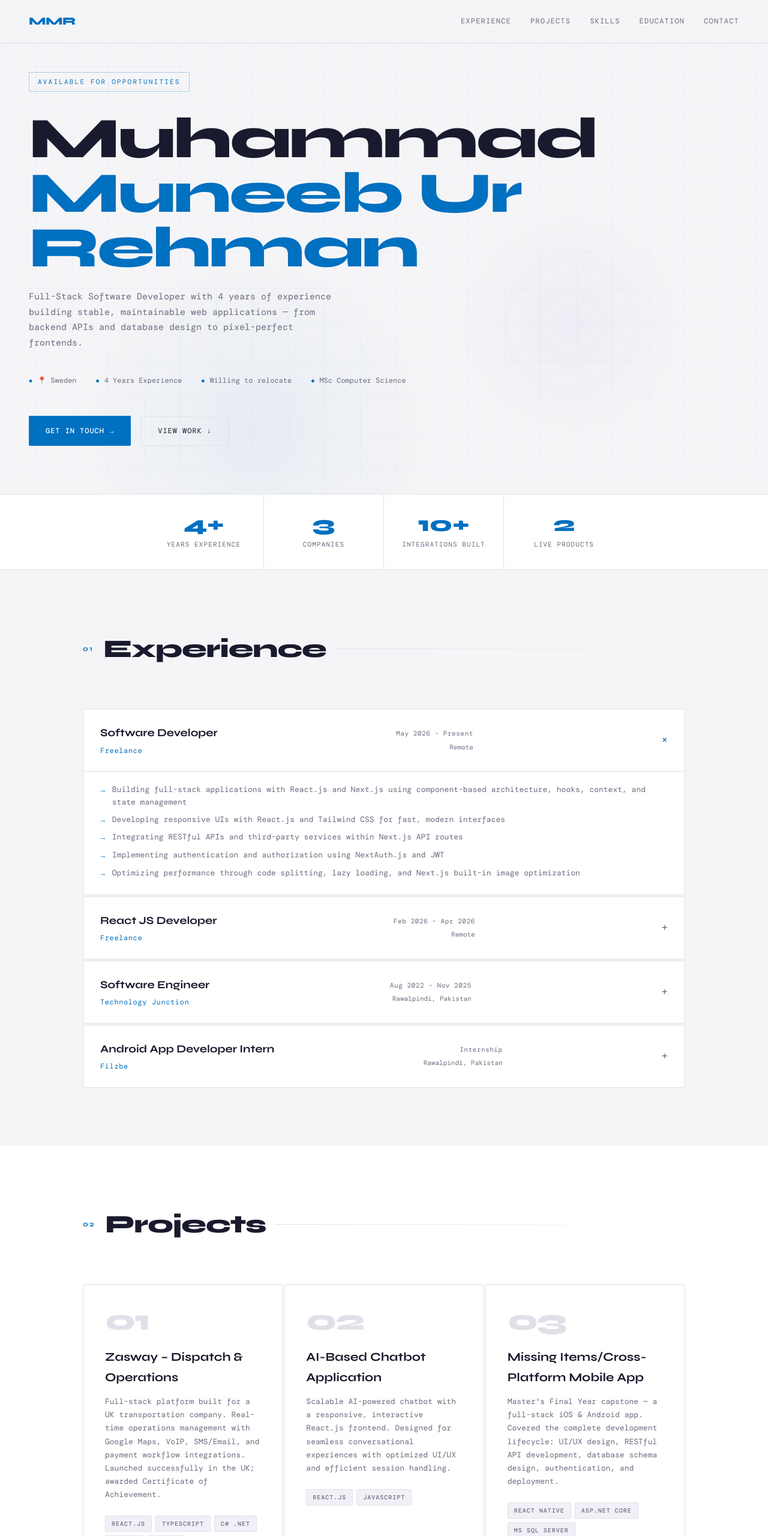
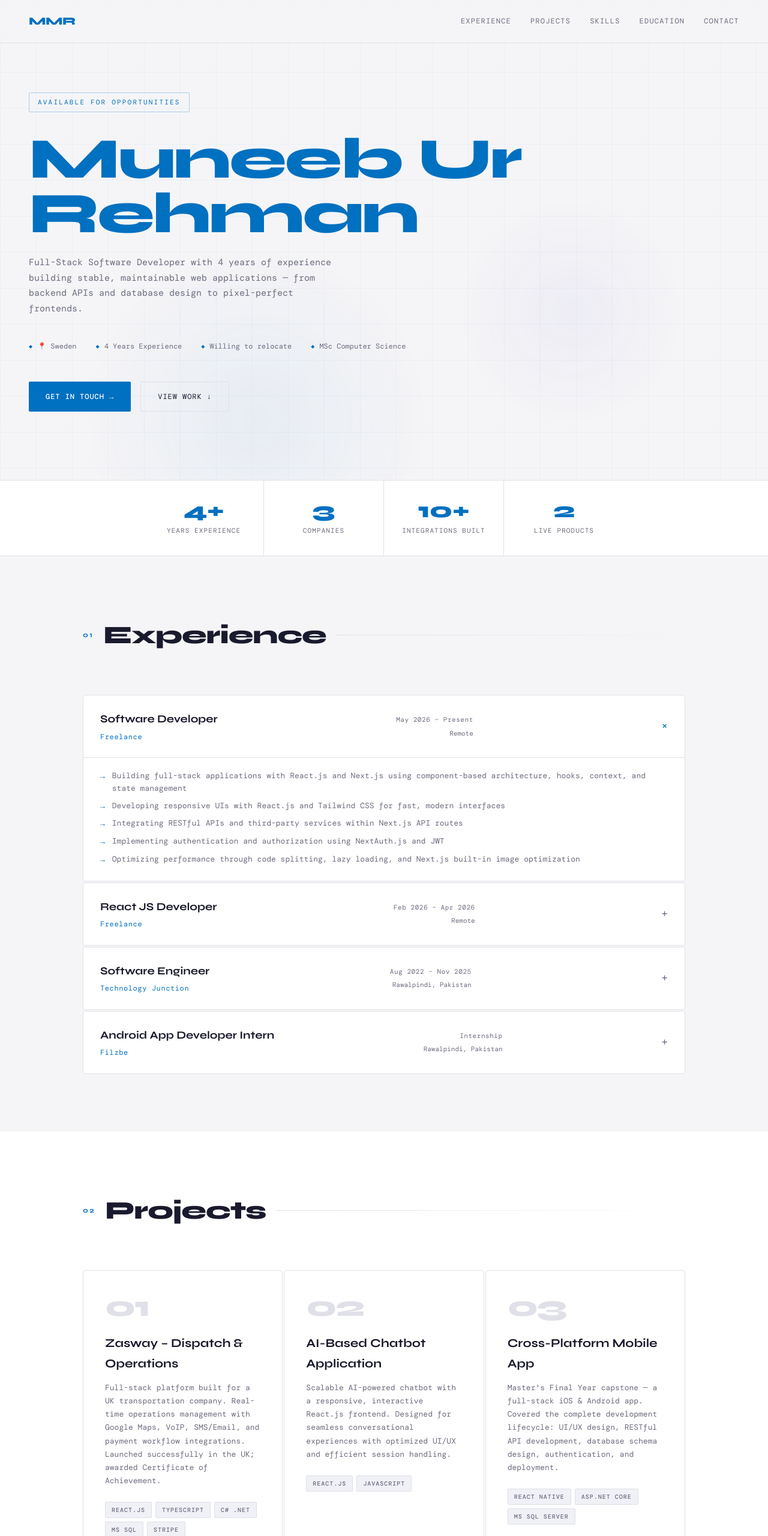
Before and after one commit to muneebqazii/muneebqazii.github.io, a plain HTML site: page index.html in a window 1280 px wide. Shown: the top 2560 px of the page at 60% size. Drawn offline with nearby package versions, Linux system fonts and the light colour scheme; a web font is replaced by a local one.

Commit message:
Update name and project details in index.html

```diff
--- a/index.html
+++ b/index.html
@@ -3,7 +3,7 @@
 <head>
 <meta charset="UTF-8"/>
 <meta name="viewport" content="width=device-width, initial-scale=1.0"/>
-<title>Muhammad Muneeb Ur Rehman — Full-Stack Developer</title>
+<title>Muneeb Ur Rehman — Full-Stack Developer</title>
 <link href="https://fonts.googleapis.com/css2?family=Syne:wght@400;700;800&family=DM+Mono:wght@300;400;500&display=swap" rel="stylesheet"/>
 <style>
   :root {
@@ -510,7 +510,7 @@
   <div class="hero-content">
     <div class="hero-tag">Available for opportunities</div>
     <h1 class="hero-name">
-      Muhammad
+
       <span>Muneeb Ur Rehman</span>
     </h1>
     <p class="hero-desc">Full-Stack Software Developer with 4 years of experience building stable, maintainable web applications — from backend APIs and database design to pixel-perfect frontends.</p>
@@ -668,7 +668,6 @@
           <span class="tech-tag">Email/SMS Integration</span>
           <span class="tech-tag">Document Creation</span>
           <span class="tech-tag">Google Maps API</span>
-          <!-- <span class="tech-tag">VoIP</span> -->
           <span class="tech-tag">Firebase</span>
         </div>
       </div>
@@ -685,7 +684,7 @@
 
       <div class="project-card">
         <div class="project-num">03</div>
-        <div class="project-name">Missing Items/Cross-Platform Mobile App</div>
+        <div class="project-name">Cross-Platform Mobile App</div>
         <div class="project-desc">Master's Final Year capstone — a full-stack iOS &amp; Android app. Covered the complete development lifecycle: UI/UX design, RESTful API development, database schema design, authentication, and deployment.</div>
         <div class="project-stack">
           <span class="tech-tag">React Native</span>
@@ -714,7 +713,6 @@
         <div class="project-stack">
           <span class="tech-tag">C# .NET</span>
           <span class="tech-tag">SQL Server</span>
-
           <span class="tech-tag">Stripe API</span>
           <span class="tech-tag">Background Jobs</span>
           <span class="tech-tag">Email Integration</span>
@@ -728,13 +726,11 @@
         <div class="project-stack">
           <span class="tech-tag">C# .NET</span>
           <span class="tech-tag">SQL Server</span>
-
           <span class="tech-tag">Background Services</span>
           <span class="tech-tag">Database Management</span>
           <span class="tech-tag">Automation</span>
         </div>
       </div>
-
 
     </div>
   </div>
@@ -878,17 +874,15 @@
       <div class="contact-links">
         <a class="contact-link" href="mailto:muhammad.muneeb0551@gmail.com">Email</a>
         <a class="contact-link" href="tel:+46765685545">Call</a>
-         <a class="contact-link" href="https://www.linkedin.com/in/muhammad-muneeb-ur-rehman-736859236/">
-          LinkedIn
-        </a>
+        <a class="contact-link" href="https://www.linkedin.com/in/muhammad-muneeb-ur-rehman-736859236/">LinkedIn</a>
       </div>
     </div>
   </div>
 </section>
-<!--
+
 <footer>
-  Built from CV · <span>Muhammad Muneeb Ur Rehman</span> · Sweden
-</footer> -->
+  Built by <span>Muhammad Muneeb Ur Rehman</span> · Sweden
+</footer>
 
 <script>
   function toggleExp(header) {
```
Lines whose indentation alone changed are shown as unchanged.
